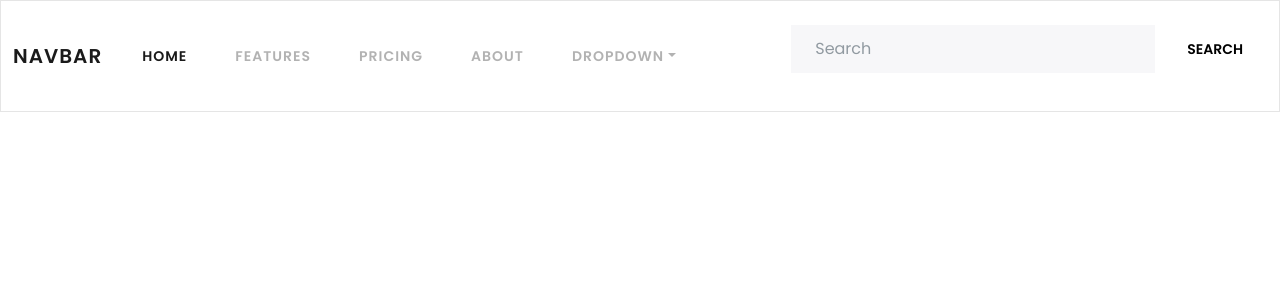
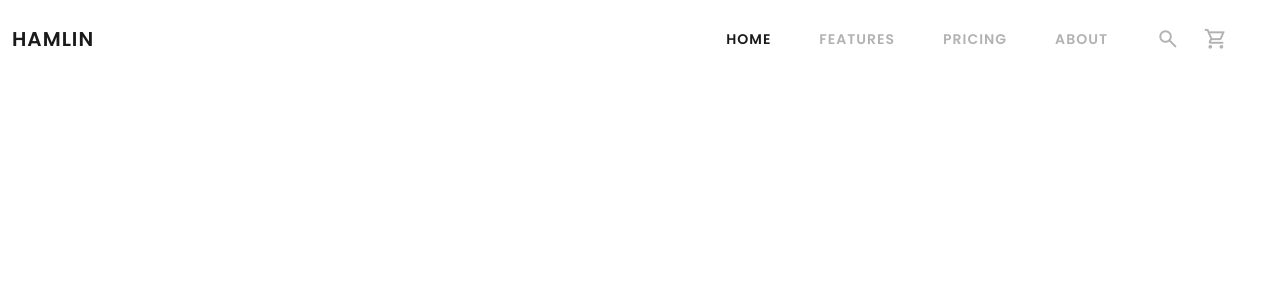
Before and after one commit to bao201102/BorisFurniture, a PHP site: page / in a window 1280 px wide. Shown: the top 300 px of the page. Run offline with PHP 8.4, Linux system fonts and the light colour scheme.

Commit message:
homepage

```diff
--- a/css/style.css
+++ b/css/style.css
@@ -6,3 +6,11 @@ body {
 p {
     margin: 0;
 }
+
+.material-symbols-outlined {
+    font-variation-settings:
+    'FILL' 0,
+    'wght' 300,
+    'GRAD' 200,
+    'opsz' 20
+  }
--- a/index.html
+++ b/index.html
@@ -4,24 +4,30 @@
     <meta charset="UTF-8">
     <meta http-equiv="X-UA-Compatible" content="IE=edge">
     <meta name="viewport" content="width=device-width, initial-scale=1.0">
+    <script src="https://cdn.jsdelivr.net/npm/bootstrap@5.2.0/dist/js/bootstrap.bundle.min.js"
+        integrity="sha384-A3rJD856KowSb7dwlZdYEkO39Gagi7vIsF0jrRAoQmDKKtQBHUuLZ9AsSv4jD4Xa"
+        crossorigin="anonymous"></script>
     <link rel="stylesheet" href="/css/bootstrap.css">
     <link rel="stylesheet" href="/css/style.css">
     <link rel="preconnect" href="https://fonts.googleapis.com">
     <link rel="preconnect" href="https://fonts.gstatic.com" crossorigin>
     <link href="https://fonts.googleapis.com/css2?family=Poppins:wght@400;500;600;700&display=swap" rel="stylesheet">
+    <link rel="stylesheet"
+        href="https://fonts.googleapis.com/css2?family=Material+Symbols+Outlined:opsz,wght,FILL,GRAD@20..48,100..700,0..1,-50..200" />
     <title>Document</title>
 </head>
 
 <body>
-    <nav class="navbar navbar-expand-lg navbar-light bg-light">
+    <nav class="navbar navbar-expand-lg navbar-light bg-light py-3 border-0">
         <div class="container-fluid">
-            <a class="navbar-brand" href="#">Navbar</a>
-            <button class="navbar-toggler" type="button" data-bs-toggle="collapse" data-bs-target="#navbarColor03"
-                aria-controls="navbarColor03" aria-expanded="false" aria-label="Toggle navigation">
+            <a class="navbar-brand" href="#">Hamlin</a>
+            <button class="navbar-toggler" type="button" data-bs-toggle="collapse"
+                data-bs-target="#navbar-collapse-item" aria-controls="navbar-collapse-item" aria-expanded="false"
+                aria-label="Toggle navigation">
                 <span class="navbar-toggler-icon"></span>
             </button>
-            <div class="collapse navbar-collapse" id="navbarColor03">
-                <ul class="navbar-nav me-auto">
+            <div class="collapse navbar-collapse fs-10" id="navbar-collapse-item">
+                <ul class="navbar-nav ms-auto">
                     <li class="nav-item">
                         <a class="nav-link active" href="#">Home
                             <span class="visually-hidden">(current)</span>
@@ -36,22 +42,25 @@
                     <li class="nav-item">
                         <a class="nav-link" href="#">About</a>
                     </li>
-                    <li class="nav-item dropdown">
-                        <a class="nav-link dropdown-toggle" data-bs-toggle="dropdown" href="#" role="button"
-                            aria-haspopup="true" aria-expanded="false">Dropdown</a>
-                        <div class="dropdown-menu">
-                            <a class="dropdown-item" href="#">Action</a>
-                            <a class="dropdown-item" href="#">Another action</a>
-                            <a class="dropdown-item" href="#">Something else here</a>
-                            <div class="dropdown-divider"></div>
-                            <a class="dropdown-item" href="#">Separated link</a>
-                        </div>
-                    </li>
                 </ul>
-                <form class="d-flex">
-                    <input class="form-control me-sm-2" type="text" placeholder="Search">
-                    <button class="btn btn-secondary my-2 my-sm-0" type="submit">Search</button>
-                </form>
+                <div class="nav-item">
+                    <ul class="navbar-nav gap-2 flex-row">
+                        <li>
+                            <a class="nav-link" href="#">
+                                <span class="material-symbols-outlined">
+                                    search
+                                </span>
+                            </a>
+                        </li>
+                        <li>
+                            <a class="nav-link" href="#">
+                                <span class="material-symbols-outlined">
+                                    shopping_cart
+                                </span>
+                            </a>
+                        </li>
+                    </ul>
+                </div>
             </div>
         </div>
     </nav>
```
Also changed, not shown: img/cart_icon.svg (added), img/search_icon.svg (added).
